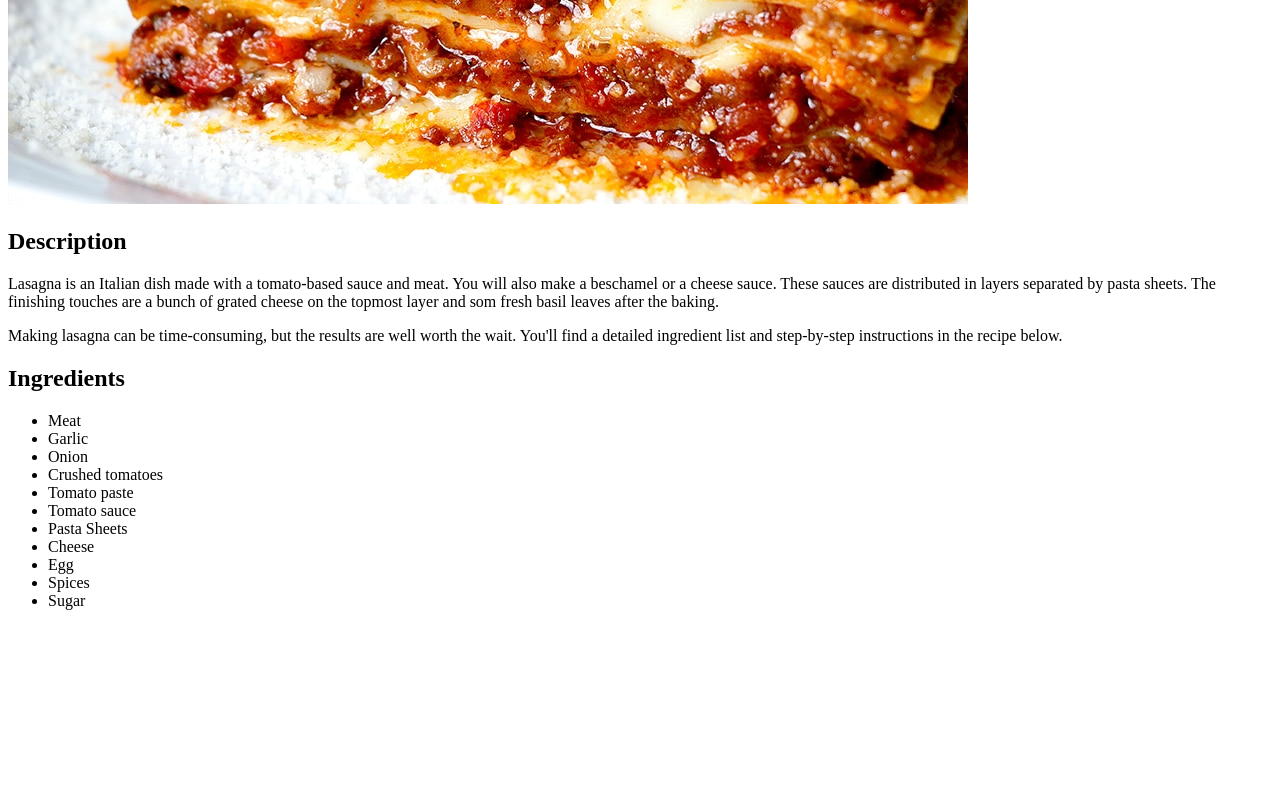
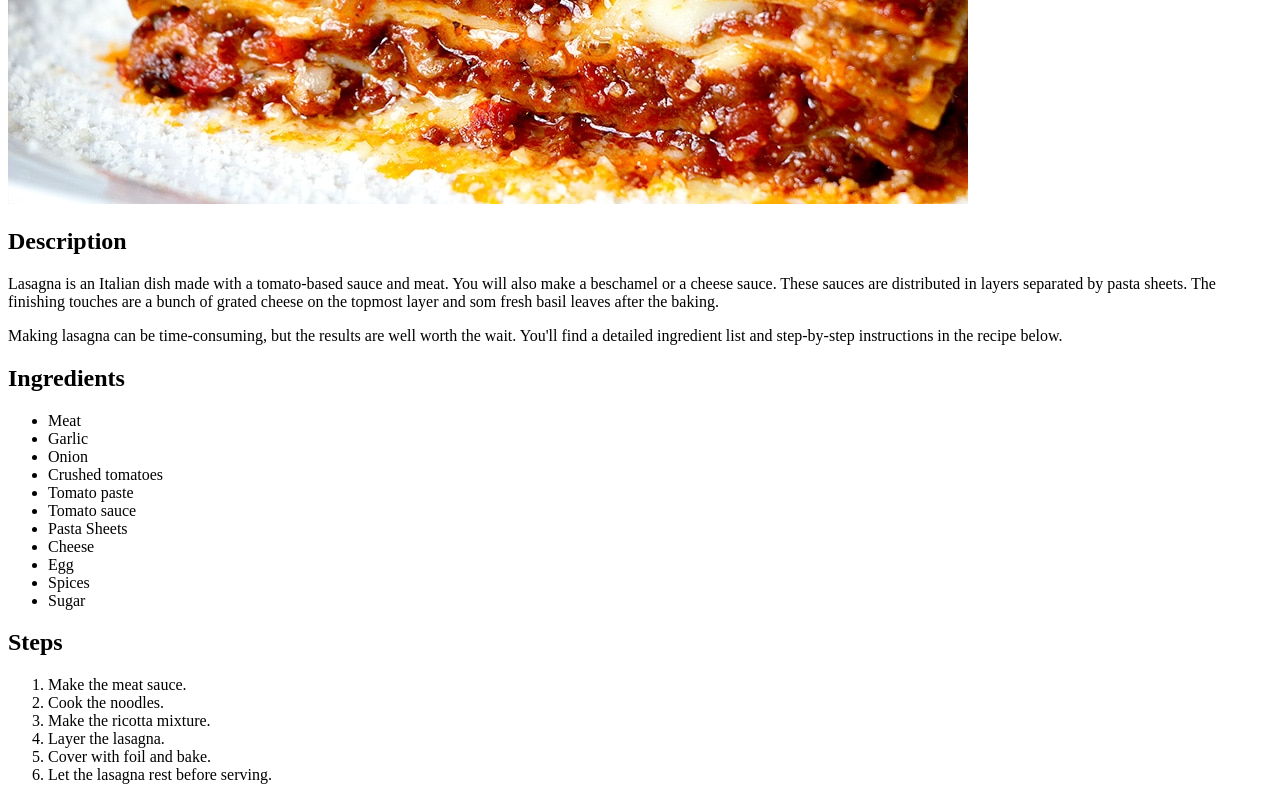
Before and after one commit to xllaber/odin-recipies, a plain HTML site: page recipies/lasagna.html in a window 1280 px wide. Shown: the part 416-1216 px from the top of the page. Before the commit the page ends 1042 px from the top, so only its background shows below. Drawn offline with Linux system fonts and the light colour scheme.

Commit message:
Make steps list

```diff
--- a/recipies/lasagna.html
+++ b/recipies/lasagna.html
@@ -26,5 +26,14 @@
         <li>Spices</li>
         <li>Sugar</li>
     </ul>
+    <h2>Steps</h2>
+    <ol>
+        <li>Make the meat sauce.</li>
+        <li>Cook the noodles.</li>
+        <li>Make the ricotta mixture.</li>
+        <li>Layer the lasagna.</li>
+        <li>Cover with foil and bake.</li>
+        <li>Let the lasagna rest before serving.</li>
+    </ol>
 </body>
 </html>
```
